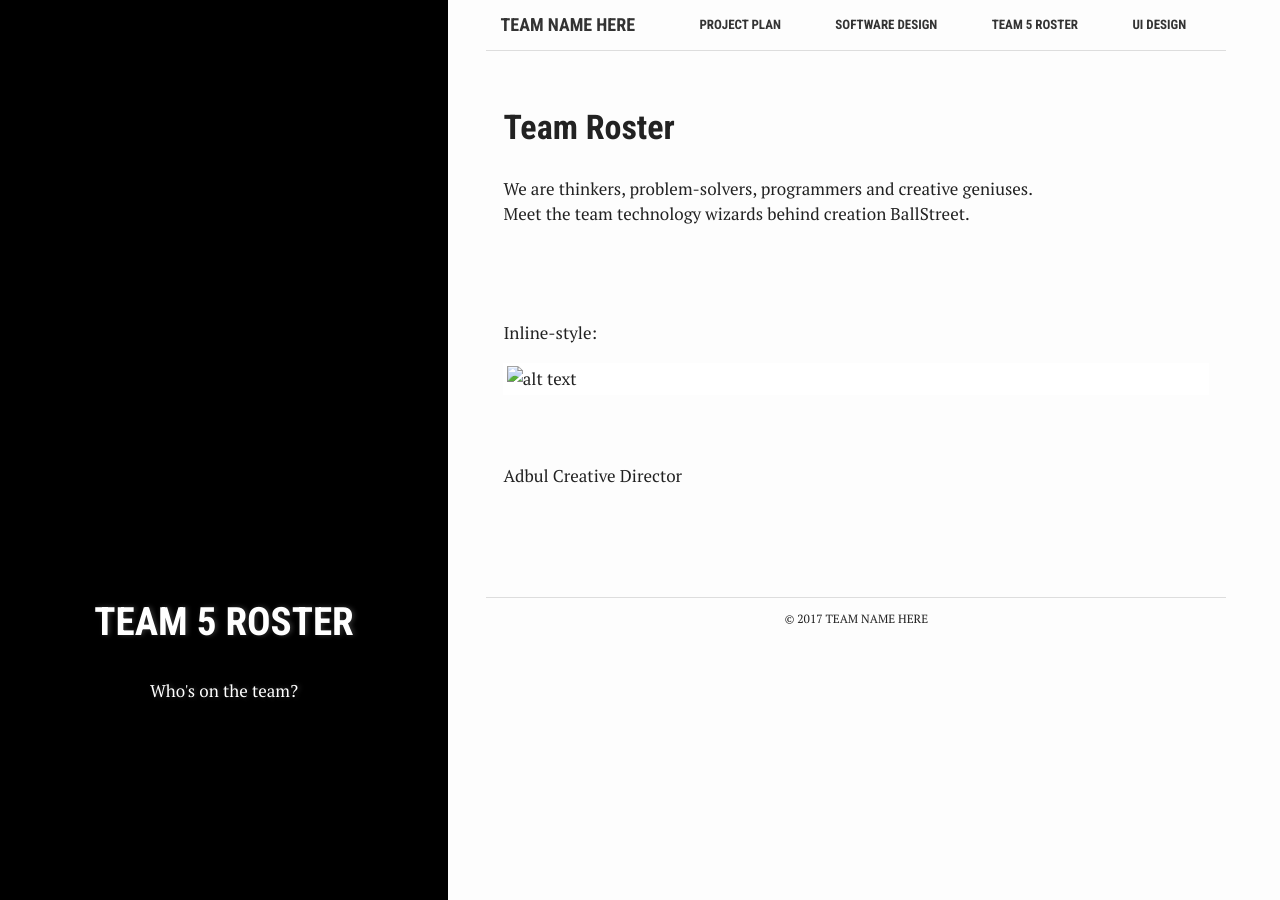
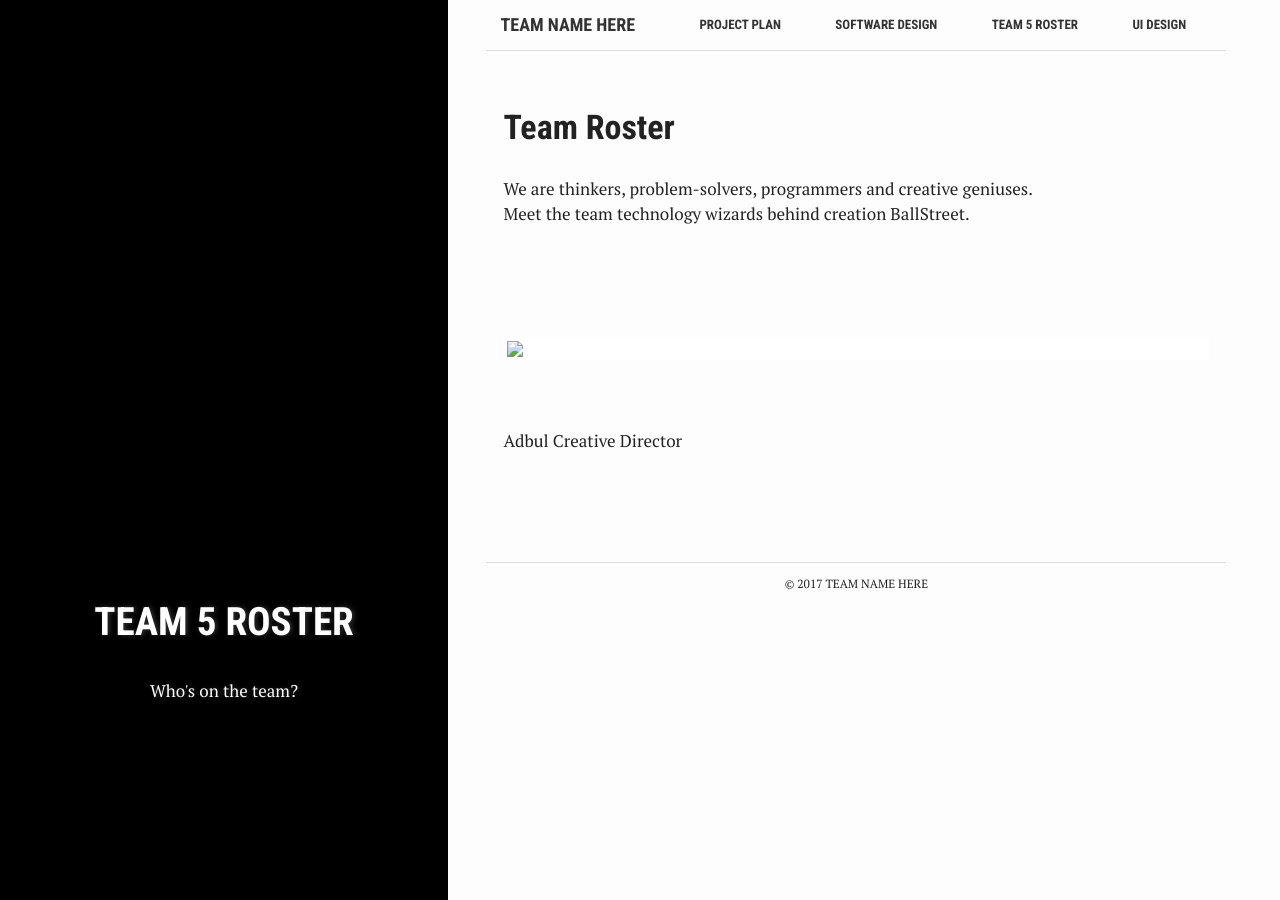
Before and after one commit to ufrauq/Ball-Street, a Jekyll site: the page built from team-roster.md, in a window 1280 px wide. Built offline with Jekyll 4.4.1, drawn with Linux system fonts in a browser that asks for light colours.

Commit message:
Update team-roster.md

```diff
--- a/team-roster.md
+++ b/team-roster.md
@@ -11,7 +11,6 @@
 We are thinkers, problem-solvers, programmers and creative geniuses. <br>Meet the team technology wizards behind creation BallStreet.
 
 <br><br><br>
-Inline-style:
-![alt text](https://zsirohey.github.io/CS2212-Team5/src/assets/images/profile.png "Abdul")
+<img src= "profile.png" >
 <br><br>
 Adbul Creative Director
```
